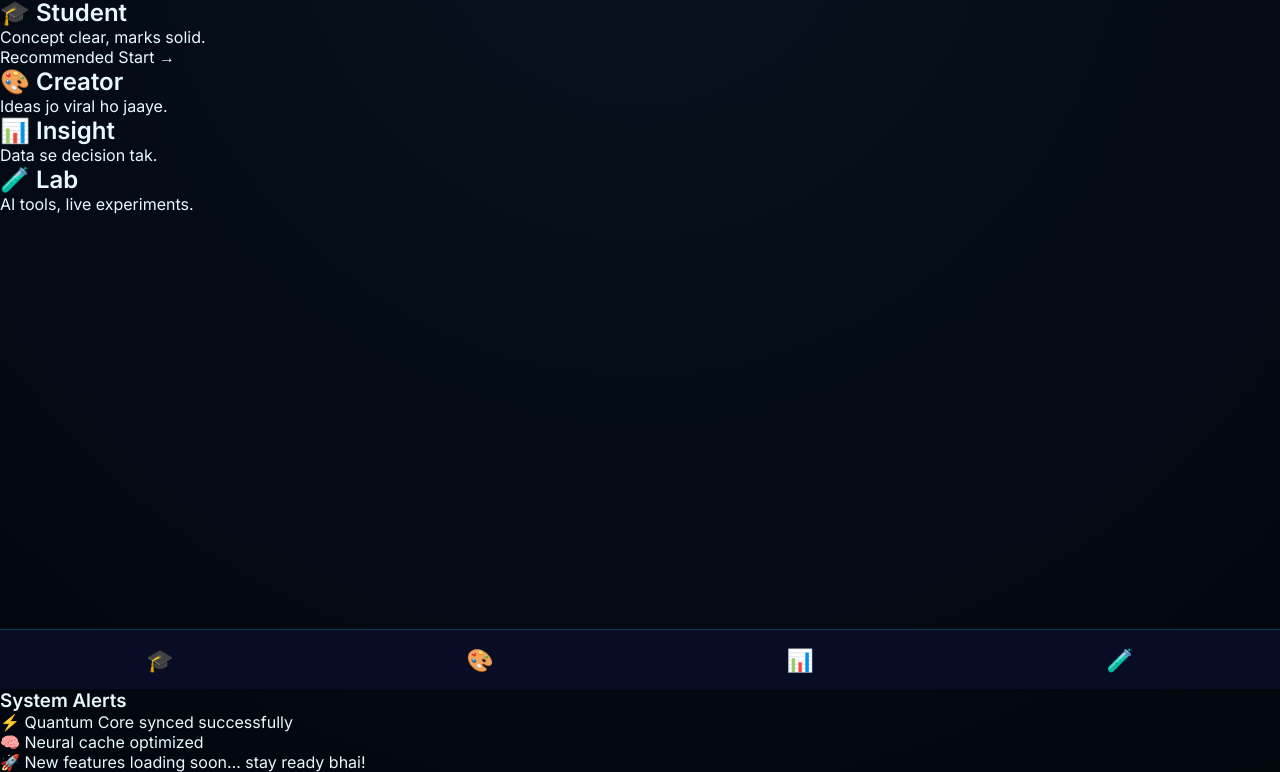
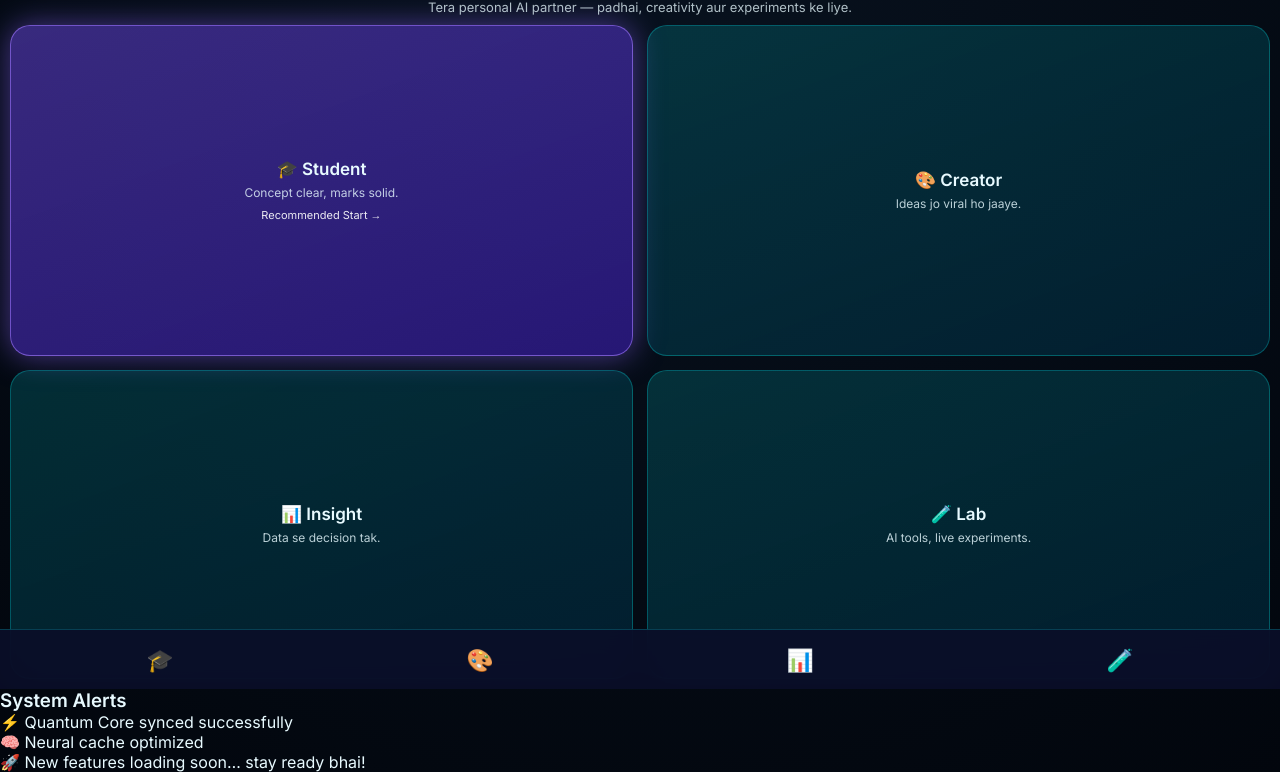
Before and after one commit to sourab1111/quantum-ai, a plain HTML site: page index.html in a window 1280 px wide. Shown: the part 111-883 px from the top of the page. Drawn offline with Linux system fonts and the light colour scheme.

Commit message:
Add premium home styles to style.css

```diff
--- a/style.css
+++ b/style.css
@@ -219,3 +219,83 @@ main{
 }
 .mobile-nav span{font-size:22px;cursor:pointer;transition:.2s;}
 .mobile-nav span:hover{transform:scale(1.1);}
+/* ================= PREMIUM HOME ================= */
+
+.premium-home{
+  height:100%;
+}
+
+.home-wrap{
+  height:100%;
+  display:flex;
+  flex-direction:column;
+  justify-content:space-between;
+}
+
+.home-hero{
+  text-align:center;
+  margin-top:10px;
+}
+
+.home-hero h1{
+  font-size:28px;
+  letter-spacing:1px;
+  color:#7ff;
+}
+
+.home-hero p{
+  margin-top:6px;
+  font-size:13px;
+  opacity:.75;
+}
+
+.home-grid{
+  display:grid;
+  grid-template-columns:repeat(2,1fr);
+  gap:14px;
+  padding:10px;
+  flex:1;
+}
+
+.home-card{
+  background:linear-gradient(160deg,rgba(0,255,255,.15),rgba(0,60,90,.4));
+  border:1px solid rgba(0,255,255,.25);
+  border-radius:20px;
+  padding:16px;
+  display:flex;
+  flex-direction:column;
+  justify-content:center;
+  align-items:center;
+  text-align:center;
+  transition:.35s;
+  cursor:pointer;
+}
+
+.home-card h2{
+  font-size:17px;
+  margin-bottom:6px;
+}
+
+.home-card p{
+  font-size:12px;
+  opacity:.8;
+}
+
+.home-card:hover{
+  transform:translateY(-4px) scale(1.03);
+  box-shadow:0 0 25px rgba(0,255,255,.4);
+}
+
+/* recommended card */
+.home-card.highlight{
+  background:linear-gradient(160deg,rgba(120,80,255,.45),rgba(60,30,180,.6));
+  border:1px solid rgba(160,120,255,.6);
+  box-shadow:0 0 30px rgba(140,100,255,.5);
+}
+
+.home-card.highlight span{
+  margin-top:8px;
+  font-size:11px;
+  color:#fff;
+  opacity:.9;
+}
```
